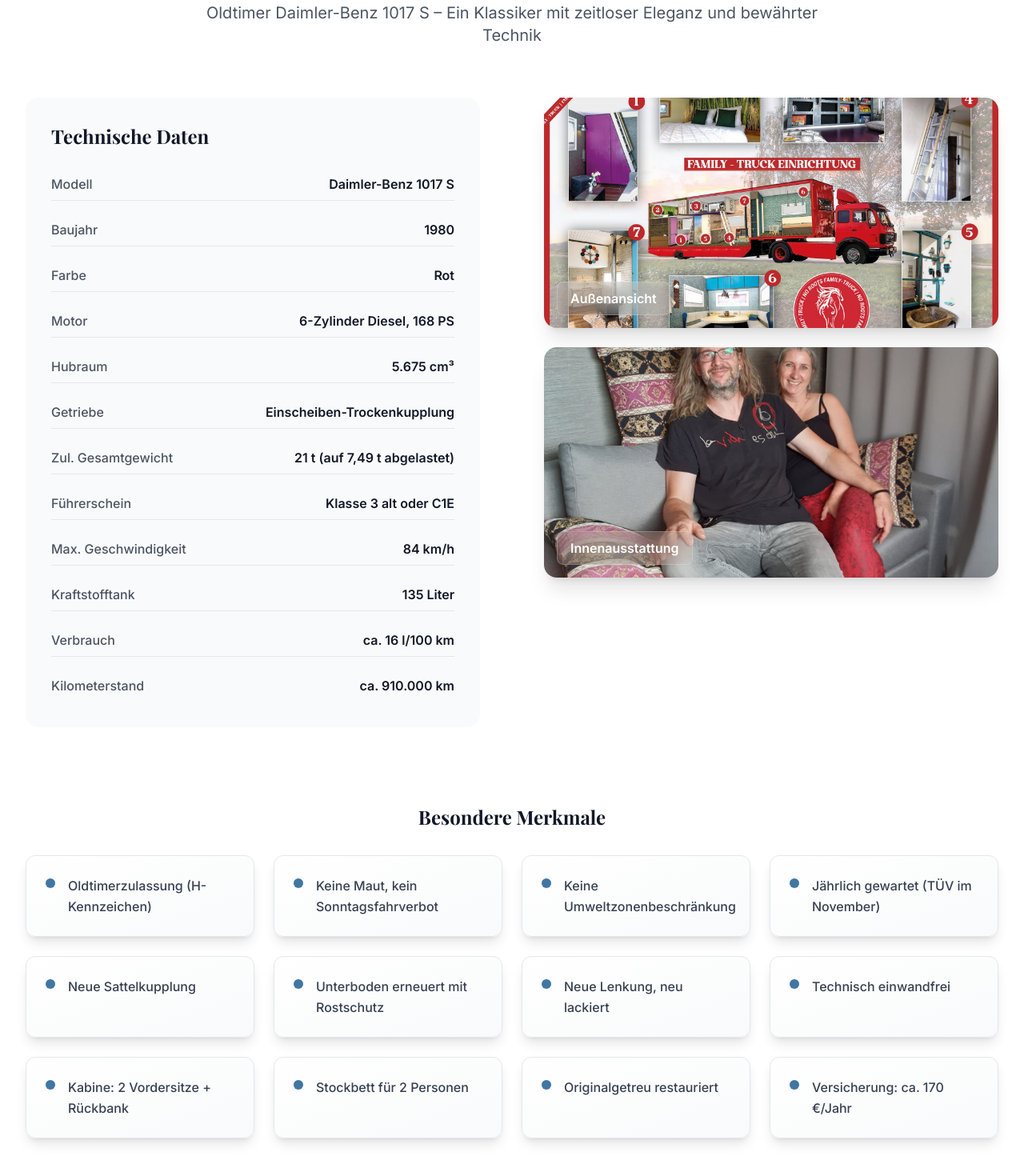
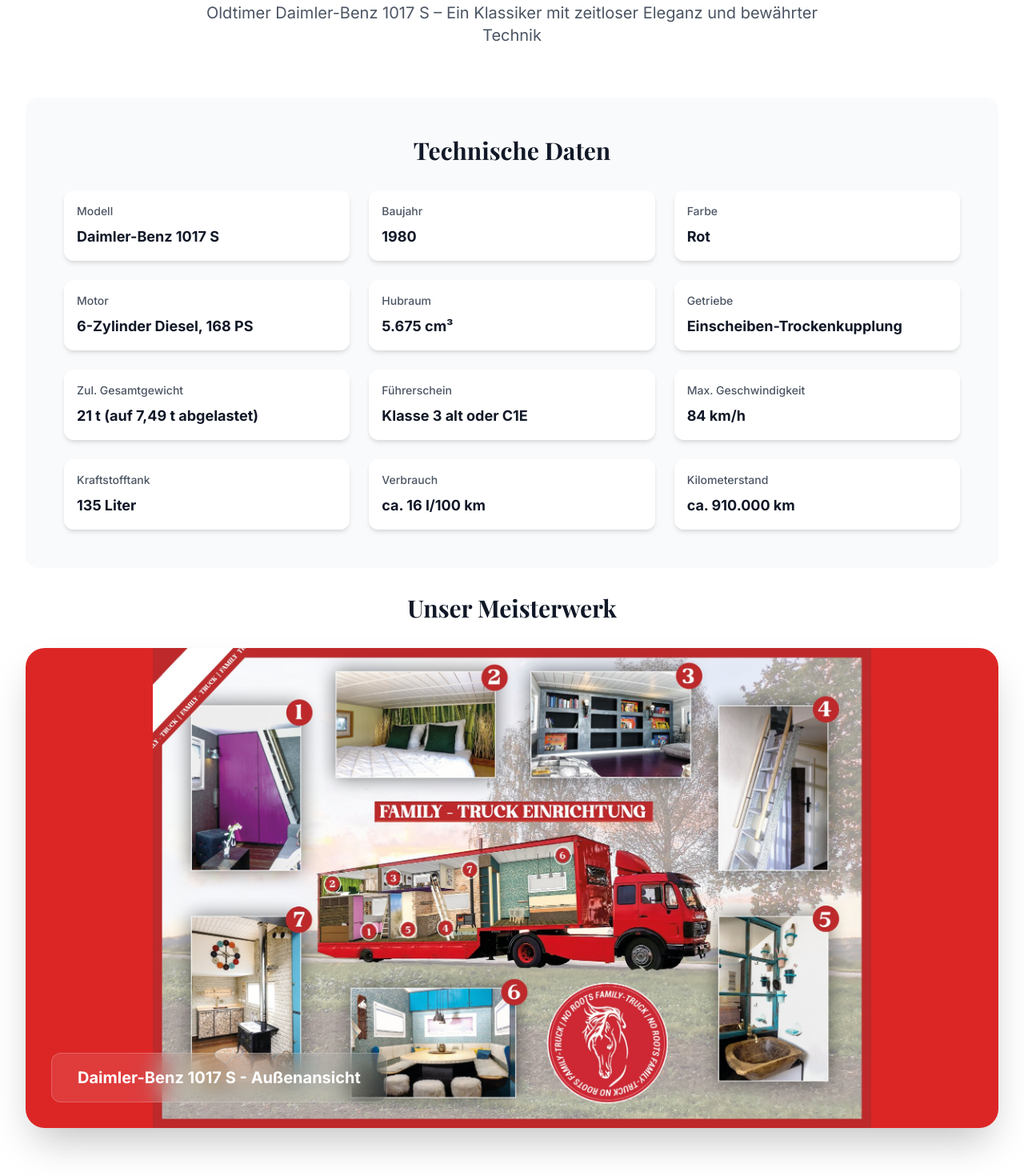
Before and after one commit to build-with-chris/noRootsTruck, a Next.js app: page / in a window 1280 px wide. Shown: the part 1800-3270 px from the top of the page at 80% size. Built offline with nearby package versions, Linux system fonts and the light colour scheme.

Commit message:
update website

```diff
--- a/src/components/CharacterSection.tsx
+++ b/src/components/CharacterSection.tsx
@@ -59,8 +59,8 @@
             <div className="relative">
               <div className="absolute -inset-4 bg-gradient-to-r from-primary-200 to-accent-200 rounded-3xl opacity-20 blur-xl"></div>
               <Image
-                src="/images/Empty Truck.jpg"
-                alt="Transformation vom leeren Truck zum Design-Loft"
+                src="/images/History1.jpg"
+                alt="Motorsport-Vergangenheit - Vom Renntransporter zum Design-Loft"
                 width={600}
                 height={400}
                 className="relative rounded-2xl shadow-2xl object-cover w-full h-96"
--- a/src/components/ExperienceSection.tsx
+++ b/src/components/ExperienceSection.tsx
@@ -157,19 +157,6 @@
                 <span className="text-white font-semibold">Event-Setup</span>
               </div>
             </div>
-
-            <div className="relative">
-              <Image
-                src="/images/Funiture4.jpg"
-                alt="Gemütliche Innenausstattung für Events"
-                width={600}
-                height={300}
-                className="rounded-2xl shadow-xl object-cover w-full h-72"
-              />
-              <div className="absolute bottom-4 left-4 glass-effect rounded-lg px-4 py-2">
-                <span className="text-white font-semibold">Live in Aktion</span>
-              </div>
-            </div>
           </div>
         </div>
 
--- a/src/components/TechnicalDataSection.tsx
+++ b/src/components/TechnicalDataSection.tsx
@@ -198,36 +198,6 @@
               <span className="text-green-600 font-semibold">Oldtimer-Zulassung + Dokumentation</span>
             </div>
           </div>
-
-          {/* Historie Bilder */}
-          <div className="space-y-6">
-            <h4 className="font-serif text-xl font-bold text-gray-900 text-center">Transformation & Historie</h4>
-            <div className="relative">
-              <Image
-                src="/images/Installing windows.jpg"
-                alt="Umbauphase - Installation der 11 großen Lichtöffnungen"
-                width={600}
-                height={300}
-                className="rounded-2xl shadow-xl object-cover w-full h-72"
-              />
-              <div className="absolute bottom-4 left-4 glass-effect rounded-lg px-4 py-2">
-                <span className="text-white font-semibold">Umbauphase 2017-2020</span>
-              </div>
-            </div>
-
-            <div className="relative">
-              <Image
-                src="/images/History1.jpg"
-                alt="Historische Aufnahme - Motorsport Vergangenheit"
-                width={600}
-                height={300}
-                className="rounded-2xl shadow-xl object-cover w-full h-72"
-              />
-              <div className="absolute bottom-4 left-4 glass-effect rounded-lg px-4 py-2">
-                <span className="text-white font-semibold">Motorsport-Historie</span>
-              </div>
-            </div>
-          </div>
         </div>
       </div>
     </section>
--- a/src/components/TruckSection.tsx
+++ b/src/components/TruckSection.tsx
@@ -48,45 +48,35 @@
           </p>
         </div>
 
-        <div className="grid lg:grid-cols-2 gap-12 lg:gap-20 items-start mb-16">
-          <div>
-            <div className="bg-gray-50 rounded-2xl p-8 mb-8">
-              <h3 className="font-serif text-2xl font-bold text-gray-900 mb-6">Technische Daten</h3>
-              <div className="space-y-4">
-                {technicalData.map((item, index) => (
-                  <div key={index} className="flex justify-between items-center py-2 border-b border-gray-200 last:border-0">
-                    <span className="text-gray-600 font-medium">{item.label}</span>
-                    <span className="text-gray-900 font-semibold">{item.value}</span>
+        {/* Technische Daten - Full Width */}
+        <div className="mb-16">
+          <div className="bg-gray-50 rounded-2xl p-8 lg:p-12 mb-8">
+            <h3 className="font-serif text-2xl lg:text-3xl font-bold text-gray-900 mb-8 text-center">Technische Daten</h3>
+            <div className="grid sm:grid-cols-2 lg:grid-cols-3 gap-6 max-w-6xl mx-auto">
+              {technicalData.map((item, index) => (
+                <div key={index} className="bg-white rounded-xl p-4 shadow-md">
+                  <div className="flex flex-col space-y-2">
+                    <span className="text-gray-600 font-medium text-sm">{item.label}</span>
+                    <span className="text-gray-900 font-bold text-lg">{item.value}</span>
                   </div>
-                ))}
-              </div>
+                </div>
+              ))}
             </div>
           </div>
 
-          <div className="space-y-6">
-            <div className="relative">
+          {/* Unser Meisterwerk - Full Width Hero Image */}
+          <div className="mb-16">
+            <h3 className="font-serif text-2xl lg:text-3xl font-bold text-gray-900 mb-8 text-center">Unser Meisterwerk</h3>
+            <div className="relative bg-red-600 rounded-3xl overflow-hidden shadow-2xl">
               <Image
                 src="/images/Overview.jpg"
                 alt="Daimler-Benz 1017 S Außenansicht - NO ROOTS FAMILY TRUCK"
-                width={600}
-                height={300}
-                className="rounded-2xl shadow-xl object-cover w-full h-72"
+                width={1600}
+                height={800}
+                className="object-contain w-full h-[500px] lg:h-[600px]"
               />
-              <div className="absolute bottom-4 left-4 glass-effect rounded-lg px-4 py-2">
-                <span className="text-white font-semibold">Außenansicht</span>
-              </div>
-            </div>
-
-            <div className="relative">
-              <Image
-                src="/images/Funiture1.jpg"
-                alt="Innenraum - Hochwertige Ausstattung"
-                width={600}
-                height={300}
-                className="rounded-2xl shadow-xl object-cover w-full h-72"
-              />
-              <div className="absolute bottom-4 left-4 glass-effect rounded-lg px-4 py-2">
-                <span className="text-white font-semibold">Innenausstattung</span>
+              <div className="absolute bottom-8 left-8 glass-effect rounded-xl px-8 py-4">
+                <span className="text-white font-bold text-xl">Daimler-Benz 1017 S - Außenansicht</span>
               </div>
             </div>
           </div>
```
